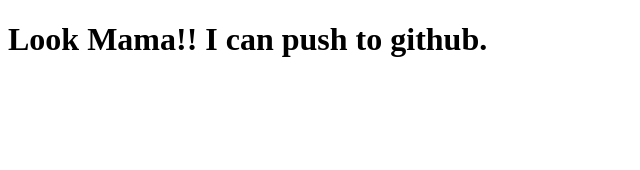
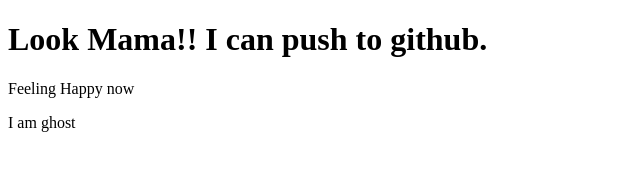
Before and after one commit to mahbub14/my_first_website, a plain HTML site: page index.html in a window 1280 px wide. Shown: the whole page, without its empty margins (0-640 px from the left). Drawn offline with Linux system fonts and the light colour scheme.

Commit message:
ghost added

```diff
--- a/index.html
+++ b/index.html
@@ -7,5 +7,7 @@
 </head>
 <body>
     <h1>Look Mama!! I can push to github.</h1>
+    <p>Feeling Happy now</p>
+    <p>I am ghost</p>
 </body>
 </html>
```
